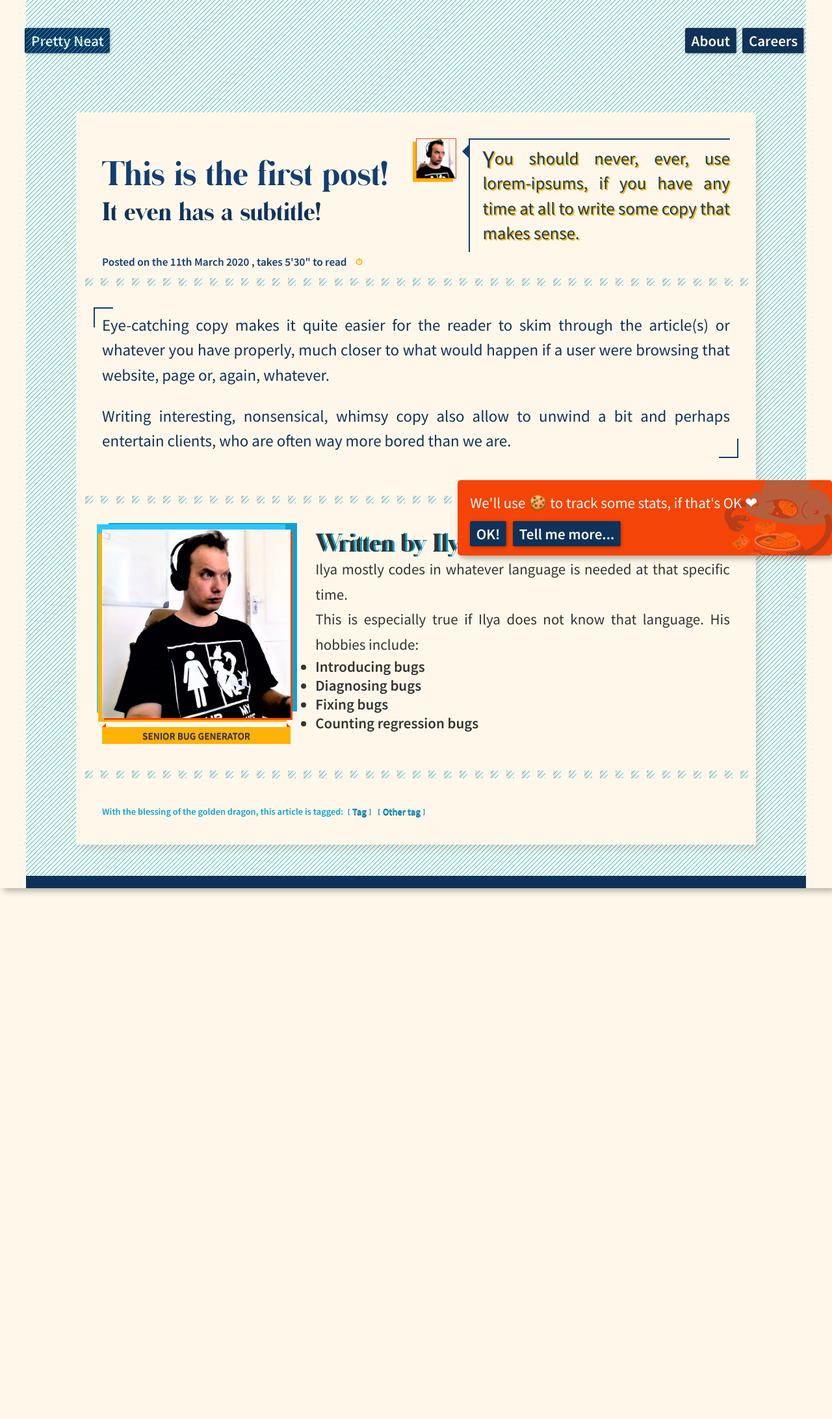
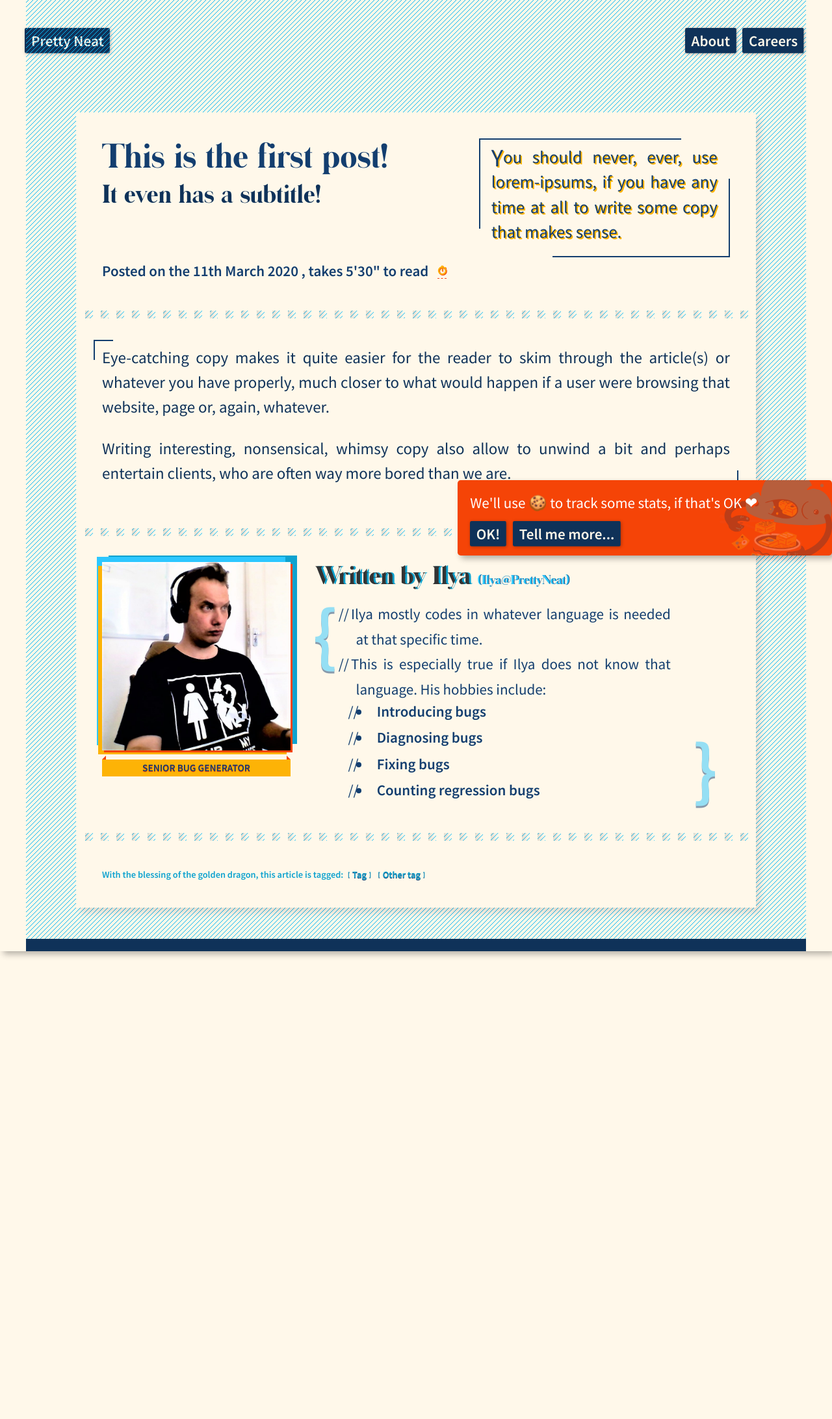
Before and after one commit to prettyneat-io/prettyneat.io, a Jekyll site: the page built from _posts/2020-03-11-first-post.md, in a window 1280 px wide. Shown: the whole page at 65% size. Built offline with Jekyll 4.4.1, drawn with Linux system fonts in a browser that asks for light colours; before the commit the page ends 2087 px from its top, so only the background shows below that.

Commit message:
more amendments

```diff
--- a/_includes/css/blog-post.css
+++ b/_includes/css/blog-post.css
@@ -47,25 +47,25 @@
 .blog-post__top{
     min-height: 180px;
     display: flex;
-    align-items: center;
+    align-items: flex-start;
     flex-flow: row wrap;
 }
 
-.blog-post .content-container.blog-post__top__meta{
-    flex-basis: 100%;
-    font-size: 0.75em;
+.blog-post .blog-post__top__meta{
+    flex: 0 0 100%;
+    font-size: 1.2rem;
     color: var(--blue);
-    height: 1.5rem;
+    min-height: 2.2rem;
     display: flex;
     align-items: center;
-    padding: 0 2.1rem 1.2rem 2.1rem;
-    margin-top: -1.5rem;
     box-shadow: none;
 }
 
-.blog-post__top .text,
+.blog-post__top .text{
+    flex: 60%;
+}
 .blog-post__top .blog-post__top-excerpt{
-    flex: 50%;
+    flex: 40%;
 }
 
 .blog-post__top h1{
@@ -91,37 +91,31 @@
     2px 2px 0px var(--light-orange);
     color: var(--blue);
     display: flex;
+    padding: 0 1rem 0.5rem 0;
 }
 
-.blog-post__top-excerpt__author{
-    align-self: stretch;
-    padding-right: 1rem;
-    border-right: 2px solid var(--blue);
-    position: relative;
+.blog-post__top-excerpt::before{
+    position: absolute;
+    width: 80%;
+    height: 75%;
+    border-top: 2px solid var(--blue);
+    border-left: 2px solid var(--blue);
+    content: ' '
 }
 
-.blog-post__top-excerpt__author::after{
-    display: block;
+.blog-post__top-excerpt::after{
     position: absolute;
-    width: 0;
-    height: 0;
-    border-top: 10px solid transparent;
-    border-bottom: 10px solid transparent;
-    border-right: 10px solid var(--blue);
-    content: ' ';
+    bottom: 0;
     right: 0;
-    top: 0.5rem;
-}
-
-.blog-post__top-excerpt__author img{
-    box-shadow: -5px 5px 0 var(--light-orange);
-    border: 1px solid var(--orange);
-
+    width: 70%;
+    height: 65%;
+    border-bottom: 2px solid var(--blue);
+    border-right: 2px solid var(--blue);
+    content: ' '
 }
 
 .blog-post__top-excerpt p{
     padding: 0.5rem 0 0.5rem 1rem;
-    border-top: 2px solid var(--blue);
 }
 
 .blog-post__top-excerpt p::first-letter{
@@ -193,6 +187,67 @@
     font-size: 0.5em;
     color: var(--lighter-blue);
     text-shadow: 1px 0 0 var(--blue);
+}
+
+.blog-post__author .blog-post__author__data__bio{
+    padding: 0 4.75rem 0 3.25rem;
+    position: relative;
+    color: var(--blue);
+    margin-top: 1rem;
+}
+
+.blog-post__author .blog-post__author__data__bio::before{
+    content: '{';
+    font-size: 6rem;
+    position: absolute;
+    top: -1.2rem;
+    left: -0.2rem;
+    color: var(--lighter-blue);
+    text-shadow: 0 3px 0 var(--blue);
+    opacity: 0.5;
+}
+
+.blog-post__author .blog-post__author__data__bio::after{
+    content: '}';
+    font-size: 6rem;
+    position: absolute;
+    bottom: -1.20rem;
+    right: 1rem;
+    color: var(--lighter-blue);
+    text-shadow: 0 3px 0 var(--blue);
+    opacity: 0.5;
+}
+
+.blog-post__author .blog-post__author__data__bio p::before{
+    content: '//';
+    display: inline-block;
+    margin-left: -0.6rem;
+    width: 0.6rem;
+    color: var(--blue);
+    font-weight: normal;
+}
+
+.blog-post__author .blog-post__author__data__bio p{
+    text-indent: -0.4rem;
+}
+
+
+.blog-post__author .blog-post__author__data__bio ul,
+.blog-post__author .blog-post__author__data__bio ol{
+    list-style-position: inside;
+}
+
+.blog-post__author .blog-post__author__data__bio li::before{
+    content: '//';
+    display: inline-block;
+    margin-left: -2.3rem;
+    width: 2.3rem;
+    color: var(--blue);
+    font-weight: normal;
+}
+
+.blog-post__author .blog-post__author__data__bio li{
+    margin-bottom: 0.6rem;
 }
 
 .blog-post__author figure{
@@ -331,13 +386,17 @@ hr::after{
 
 
 .stopwatch{
-    text-decoration: dashed;
+    border-bottom: 1px dashed var(--orange);
     font-size: 0.8em;
-    padding-left: 0.2rem;
+    margin-left: 0.2rem;
+    text-decoration: none;
+    display: inline-block;
+    text-shadow: 1px 1px 0 var(--orange);
 }
 
 .stopwatch-pre,
-.stopwatch-post{
+.stopwatch-post,
+.stopwatch-last{
     color: var(--light-orange);
     font-size: 0.8em;
 }
@@ -345,3 +404,13 @@ hr::after{
 .stopwatch-pre{
     padding-left: 0.5rem;
 }
+
+.stopwatch-last,
+.stopwatch-winner{
+    display: none;
+}
+
+.stopwatch-last.running,
+.stopwatch-winner.running{
+    display: inline-block;
+}
--- a/_includes/js/blog-timer.js
+++ b/_includes/js/blog-timer.js
@@ -3,7 +3,9 @@ var started = 0;
 
 var span_pre = document.querySelector('.stopwatch-pre');
 var span_post = document.querySelector('.stopwatch-post');
+var span_last = document.querySelector('.stopwatch-last')
 var toggle = document.querySelector('.stopwatch');
+var winner = document.querySelector('.stopwatch-winner');
 
 function toggle_stopwatch(){
     if ( started > 0 )
@@ -18,6 +20,10 @@ function run(){
     span_pre.innerHTML = ' (You took no time at all ';
     span_post.innerHTML = ')';
     toggle.innerHTML = '[reset?]';
+    span_last.innerHTML = "";
+    span_last.classList.add('running');
+    winner.innerHTML = "[Done?]";
+    winner.classList.add('running');
 }
 
 function reset(){
@@ -26,6 +32,14 @@ function reset(){
     window.clearTimeout(blog_post_timer);
     toggle.innerHTML = '⏱';
     started = 0;
+    span_last.classList.remove('running');
+    winner.classList.remove('running');
+}
+
+function done_stopwatch(){
+    winner.innerHTML = "";
+    span_last.innerHTML = `You ended up taking ${timeSpanToWords(Date.now() - started)}!`;
+    reset();
 }
 
 function second(){
--- a/_layouts/post.html
+++ b/_layouts/post.html
@@ -102,17 +102,14 @@
                 <h2 class="sub-title">{{ page.subtitle }}</h2>
               </div>
               <div class="blog-post__top-excerpt">
-                <div class="blog-post__top-excerpt__author">
-                  <img src="/assets/authors/{{ page.author | slugify }}.thumb.png" alt="{{ page.author }}"/>
-                </div>
                 {{ page.excerpt }}
               </div>
-          </div>
-          <div class="content-container blog-post__top__meta">
-            Posted on the {{ page.date | date_to_long_string: 'ordinal' }}
-            {{ if page.timeToRead.size > 0 }}
-              , takes&nbsp;<strong>{{ page.timeToRead }}</strong>&nbsp;to read <span class="stopwatch-pre"></span><a href="javascript:;" class="stopwatch" title="Want to race?" onclick="toggle_stopwatch()">⏱</a><span class="stopwatch-post"></span>
-            {{ endif }}
+              <div class="blog-post__top__meta">
+                Posted on the {{ page.date | date_to_long_string: 'ordinal' }}
+                {{ if page.timeToRead.size > 0 }}
+                  , takes&nbsp;<strong>{{ page.timeToRead }}</strong>&nbsp;to read <span class="stopwatch-pre"></span><a href="javascript:;" class="stopwatch" title="Want to race?" onclick="toggle_stopwatch()">⏱</a><span class="stopwatch-post"></span>
+                {{ endif }}
+              </div>
           </div>
           <div class="content-container blog-post__separator">
             <hr>
@@ -121,6 +118,7 @@
             <div class="blog-post__content__inner">
               {{ content | remove_first: page.excerpt }}
             </div>
+            <span class="stopwatch-last"></span><a class="stopwatch stopwatch-winner" href="javascript:;" onclick="done_stopwatch();"></a>
           </div>
           <div class="content-container blog-post__separator">
             <hr>
@@ -134,7 +132,7 @@
             </figure>
             <div class="blog-post__author__data">
               <h2>Written by {{current_author.name}} <span>({{ page.author }})</span></h2>
-              <p>{{ current_author.content | markdownify }}</p>
+              <div class="blog-post__author__data__bio">{{ current_author.content | markdownify }}</div>
             </div>
           </div>
           <div class="content-container blog-post__separator">
```
